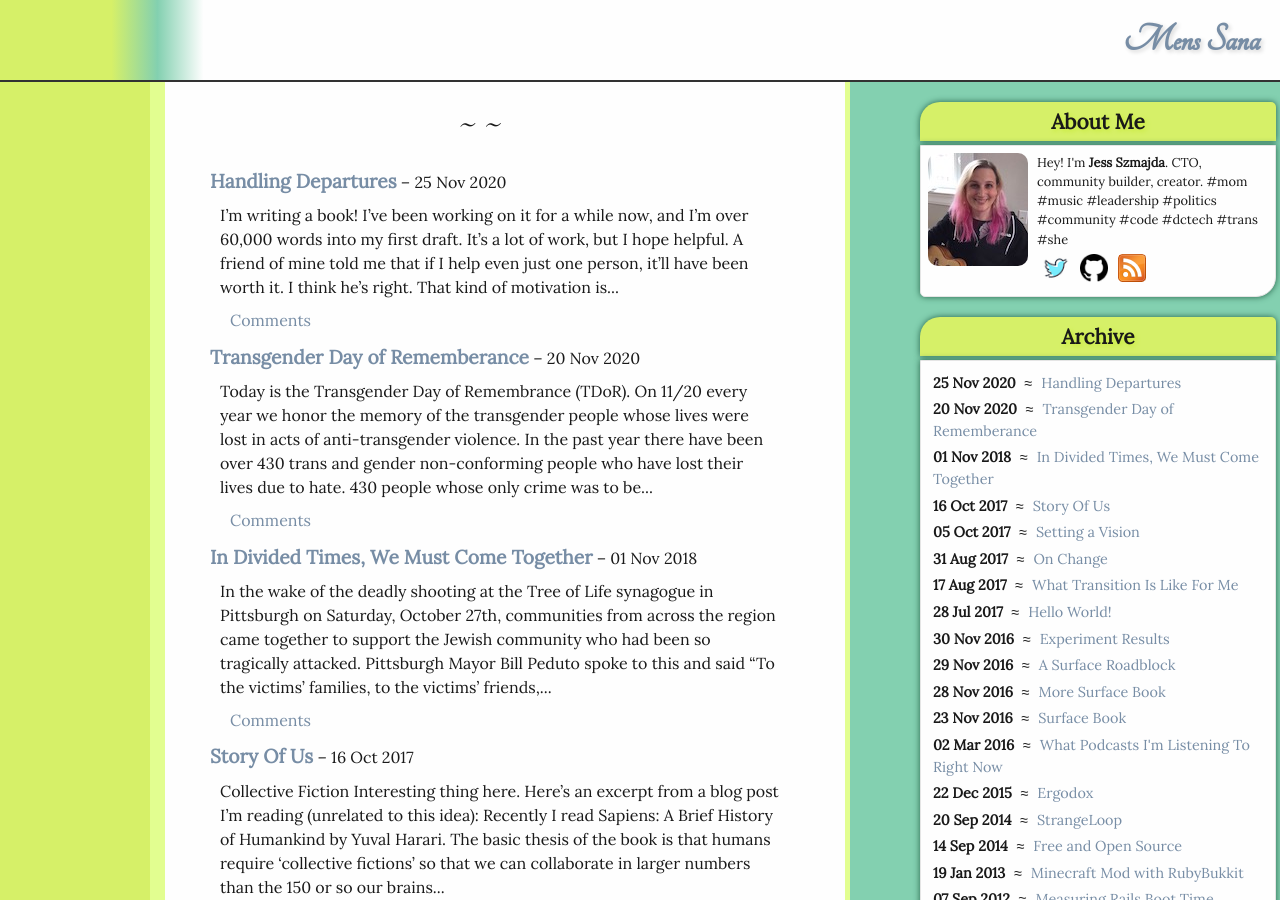
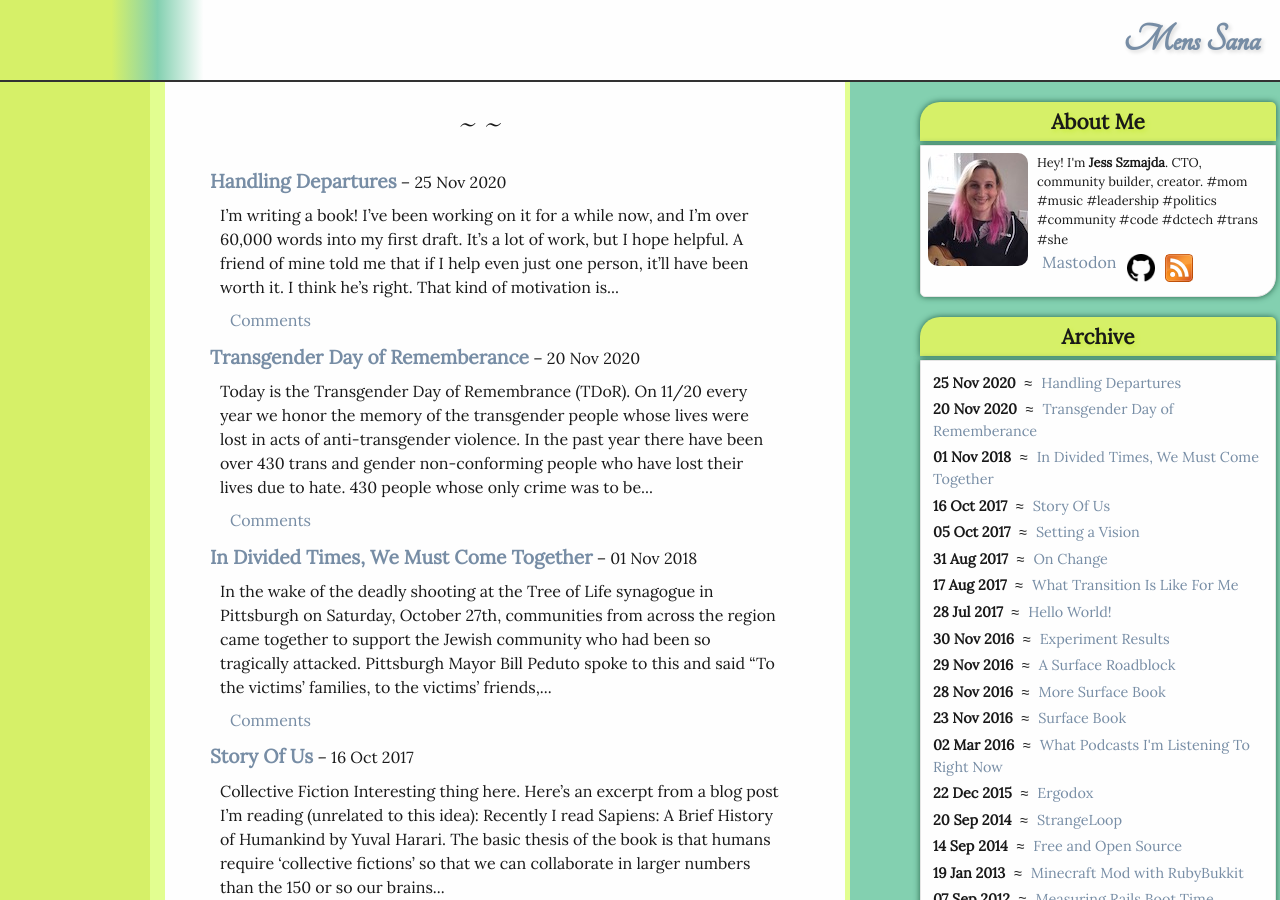
Before and after one commit to jszmajda/blog, a Jekyll site: the page built from index.html, in a window 1280 px wide and 900 px high. Built offline with Jekyll 4.4.1, drawn with Linux system fonts in a browser that asks for light colours; some web fonts are replaced; comment, search, counter and statistics services are not loaded.

Commit message:
upgraded ruby, putting Mastodon instead of Twitter up

```diff
--- a/_layouts/default.html
+++ b/_layouts/default.html
@@ -80,7 +80,7 @@
           </li>
 
           <li class="contacto">
-            <a href="http://www.twitter.com/jszmajda"><img src="/img/twitter.png" alt="Follow me on Twitter" width="28" height="28"/></a>
+            <a rel="me" href="https://hachyderm.io/@jess">Mastodon</a>
             <a href="http://github.com/jszmajda"><img alt="Github" src="/img/github.png" width="28" height="28"/></a>
             <a href="http://feeds.feedburner.com/loki/DqPy"><img alt="RSS" src="/img/feed-icon-28x28.png" width="28" height="28"/></a>
           </li>
```
Also changed, not shown: Gemfile.lock, 1 other file.
